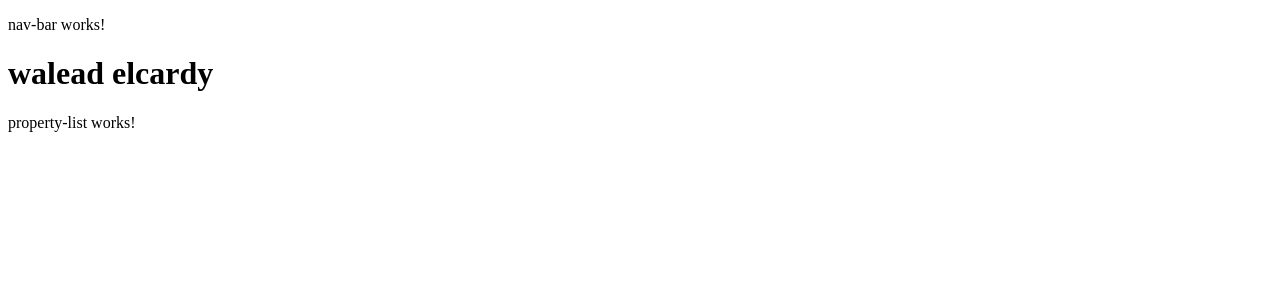
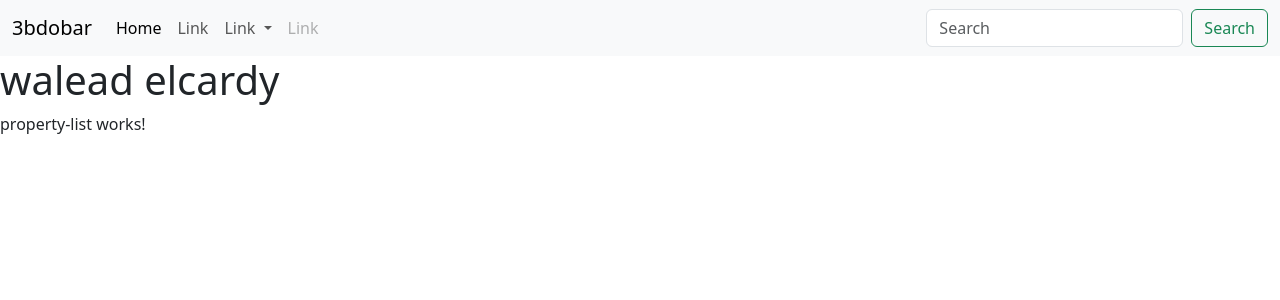
Before and after one commit to abdulrahman-elnabawi/Front, an Angular app: page / in a window 1280 px wide. Shown: the top 300 px of the page. Built offline with nearby package versions, Linux system fonts and the light colour scheme.

Commit message:
about angular json

```diff
--- a/angular.json
+++ b/angular.json
@@ -25,7 +25,9 @@
               "src/assets"
             ],
             "styles": [
+              "node_modules/bootstrap/dist/css/bootstrap.min.css",
               "src/styles.css"
+
             ],
             "scripts": []
           },
--- a/package.json
+++ b/package.json
@@ -18,6 +18,7 @@
     "@angular/platform-browser": "^16.2.0",
     "@angular/platform-browser-dynamic": "^16.2.0",
     "@angular/router": "^16.2.0",
+    "bootstrap": "^5.3.2",
     "rxjs": "~7.8.0",
     "tslib": "^2.3.0",
     "zone.js": "~0.13.0"
--- a/src/app/nav-bar/nav-bar.component.html
+++ b/src/app/nav-bar/nav-bar.component.html
@@ -1,3 +1,36 @@
-<p>
-  nav-bar works!
-</p>
+<nav class="navbar navbar-expand-lg bg-body-tertiary ">
+  <div class="container-fluid">
+    <a class="navbar-brand" href="#">3bdobar</a>
+    <button class="navbar-toggler" type="button" data-bs-toggle="collapse" data-bs-target="#navbarScroll" aria-controls="navbarScroll" aria-expanded="false" aria-label="Toggle navigation">
+      <span class="navbar-toggler-icon"></span>
+    </button>
+    <div class="collapse navbar-collapse" id="navbarScroll">
+      <ul class="navbar-nav me-auto my-2 my-lg-0 navbar-nav-scroll" style="--bs-scroll-height: 100px;">
+        <li class="nav-item">
+          <a class="nav-link active" aria-current="page" href="#">Home</a>
+        </li>
+        <li class="nav-item">
+          <a class="nav-link" href="#">Link</a>
+        </li>
+        <li class="nav-item dropdown">
+          <a class="nav-link dropdown-toggle" href="#" role="button" data-bs-toggle="dropdown" aria-expanded="false">
+            Link
+          </a>
+          <ul class="dropdown-menu">
+            <li><a class="dropdown-item" href="#">Action</a></li>
+            <li><a class="dropdown-item" href="#">Another action</a></li>
+            <li><hr class="dropdown-divider"></li>
+            <li><a class="dropdown-item" href="#">Something else here</a></li>
+          </ul>
+        </li>
+        <li class="nav-item">
+          <a class="nav-link disabled" aria-disabled="true">Link</a>
+        </li>
+      </ul>
+      <form class="d-flex" role="search">
+        <input class="form-control me-2" type="search" placeholder="Search" aria-label="Search">
+        <button class="btn btn-outline-success" type="submit">Search</button>
+      </form>
+    </div>
+  </div>
+</nav>
```
Also changed, not shown: 1 other file (tests, documents, lock files or other folders).
